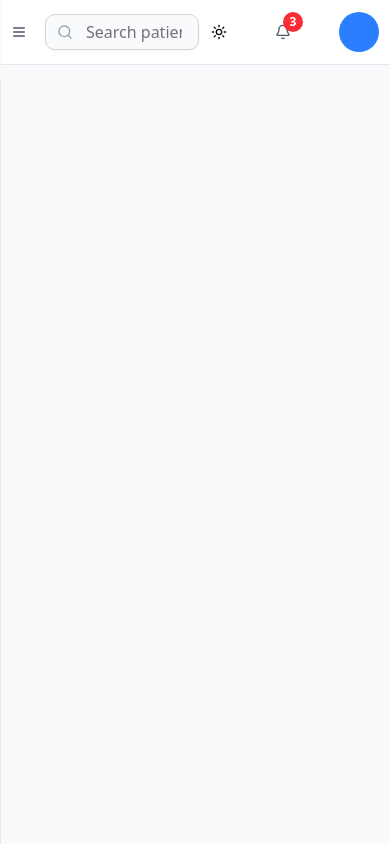
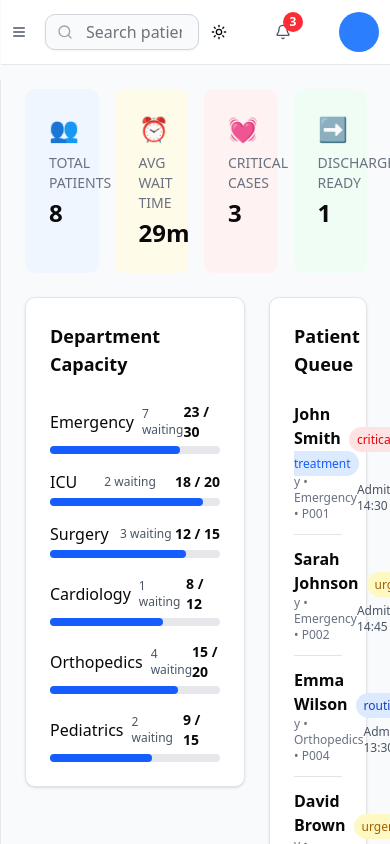
Before and after one commit to akashr206/Narada-AI, a Next.js app in the folder frontend/: page / in a window 390 px wide. Built offline with nearby package versions, Linux system fonts and the light colour scheme; no server answers.

Commit message:
new feature

```diff
--- a/frontend/app/layout.jsx
+++ b/frontend/app/layout.jsx
@@ -1,10 +1,9 @@
-
 import { Geist, Geist_Mono } from "next/font/google";
 import "./globals.css";
 import { ThemeProvider } from "next-themes";
 import { ClerkProvider } from "@clerk/nextjs";
 import Navbar from "@/components/Navbar";
-import Sidebar from "@/components/Sidebar"; // ← make sure you have this component
+import Sidebar from "@/components/Sidebar";
 
 const geistSans = Geist({
   variable: "--font-geist-sans",
@@ -22,11 +21,6 @@ export const metadata = {
 };
 
 export default function RootLayout({ children }) {
-
-  const toggleSidebar = () => {
-    setIsSidebarVisible((prev) => !prev);
-  };
-
   return (
     <ClerkProvider publishableKey={process.env.NEXT_PUBLIC_CLERK_PUBLISHABLE_KEY}>
       <html lang="en">
@@ -36,14 +30,16 @@ export default function RootLayout({ children }) {
           <ThemeProvider attribute="class" defaultTheme="system" enableSystem>
             <div className="flex h-screen overflow-hidden">
               {/* Sidebar */}
-                <aside className="w-64 border-r mt-20 border-gray-200 dark:border-gray-800 bg-white dark:bg-gray-900">
-                  <Sidebar />
-                </aside>
+              <aside className="w-64 border-r mt-20 border-gray-200 dark:border-gray-800 bg-white dark:bg-gray-900">
+                <Sidebar />
+              </aside>
 
               {/* Main Content Area */}
-              <div className="flex flex-col relative flex-1">
+              <div className="flex flex-col flex-1 relative">
                 <Navbar/>
-                <main className="flex-1 overflow-y-auto p-6">{children}</main>
+                <main className="flex-1 overflow-y-auto p-6">
+                  <DashboardSection />
+                </main>
               </div>
             </div>
           </ThemeProvider>
@@ -52,3 +48,133 @@ export default function RootLayout({ children }) {
     </ClerkProvider>
   );
 }
+
+// --- Dashboard Section with all blocks ---
+function DashboardSection() {
+  return (
+    <div>
+      {/* Top Metrics Row */}
+      <div className="grid grid-cols-4 gap-4 mb-6">
+        <MetricBox title="Total Patients" value="8" icon="👥" bg="bg-blue-50" />
+        <MetricBox title="Avg Wait Time" value="29m" icon="⏰" bg="bg-yellow-50" />
+        <MetricBox title="Critical Cases" value="3" icon="💓" bg="bg-red-50" />
+        <MetricBox title="Discharge Ready" value="1" icon="➡️" bg="bg-green-50" />
+      </div>
+      {/* Capacity + Queue Row */}
+      <div className="grid grid-cols-3 gap-6 mb-8">
+        <div className="col-span-2">
+          <DepartmentCapacity />
+        </div>
+        <div>
+          <PatientQueue />
+        </div>
+      </div>
+      {/* All Patients Table */}
+      <AllPatients />
+    </div>
+  );
+}
+
+// --- Metric Box ---
+function MetricBox({title, value, icon, bg}) {
+  return (
+    <div className={`rounded-lg ${bg} p-6 flex flex-col items-start`}>
+      <div className="mb-2 text-2xl">{icon}</div>
+      <div className="uppercase text-sm text-gray-500 mb-1">{title}</div>
+      <div className="text-2xl font-bold">{value}</div>
+    </div>
+  );
+}
+
+// --- Department Capacity ---
+function DepartmentCapacity() {
+  const departments = [
+    { name: "Emergency", waiting: 7, current: 23, total: 30 },
+    { name: "ICU", waiting: 2, current: 18, total: 20 },
+    { name: "Surgery", waiting: 3, current: 12, total: 15 },
+    { name: "Cardiology", waiting: 1, current: 8, total: 12 },
+    { name: "Orthopedics", waiting: 4, current: 15, total: 20 },
+    { name: "Pediatrics", waiting: 2, current: 9, total: 15 }
+  ];
+  return (
+    <div className="bg-white rounded-lg p-6 shadow-sm border mb-4">
+      <h3 className="font-semibold text-lg mb-6">Department Capacity</h3>
+      <div className="space-y-4">
+        {departments.map((d) => (
+          <div key={d.name}>
+            <div className="flex justify-between items-center mb-1">
+              <span>{d.name}</span>
+              <span className="text-xs text-gray-600 ml-2">{d.waiting} waiting</span>
+              <span className="font-semibold text-sm">{d.current} / {d.total}</span>
+            </div>
+            <div className="w-full h-2 bg-gray-200 rounded">
+              <div
+                className="h-2 bg-blue-600 rounded"
+                style={{ width: `${(d.current / d.total) * 100}%` }}
+              />
+            </div>
+          </div>
+        ))}
+      </div>
+    </div>
+  );
+}
+
+// --- Patient Queue ---
+function PatientQueue() {
+  const queue = [
+    {
+      name: "John Smith", status: ["critical", "in-treatment"], department: "Emergency", id: "P001", admitted: "14:30", doctor: "Dr. Williams", wait: ""
+    },
+    {
+      name: "Sarah Johnson", status: ["urgent", "waiting"], department: "Emergency", id: "P002", admitted: "14:45", doctor: "", wait: "28min"
+    },
+    {
+      name: "Emma Wilson", status: ["routine", "waiting"], department: "Orthopedics", id: "P004", admitted: "13:30", doctor: "", wait: "42min"
+    },
+    {
+      name: "David Brown", status: ["urgent", "waiting"], department: "Emergency", id: "P007", admitted: "14:55", doctor: "", wait: "18min"
+    }
+  ];
+  const statusColors = {
+    critical: "bg-red-100 text-red-600",
+    "in-treatment": "bg-blue-100 text-blue-600",
+    urgent: "bg-yellow-100 text-yellow-700",
+    waiting: "bg-yellow-50 text-yellow-800",
+    routine: "bg-blue-100 text-blue-800"
+  };
+  return (
+    <div className="bg-white rounded-lg p-6 shadow-sm border">
+      <h3 className="font-semibold text-lg mb-6">Patient Queue</h3>
+      <div className="space-y-4">
+        {queue.map((p) => (
+          <div key={p.id} className="flex flex-col border-b pb-3 mb-3 last:border-b-0 last:pb-0 last:mb-0">
+            <div className="flex justify-between items-center w-full">
+              <div>
+                <span className="font-semibold">{p.name}</span>
+                {p.status.map((s) => (
+                  <span key={s} className={`ml-2 px-2 py-1 rounded-full text-xs font-medium ${statusColors[s] || "bg-gray-100 text-gray-700"}`}>{s}</span>
+                ))}
+              </div>
+              {p.doctor && <span className="text-xs text-blue-800">{p.doctor}</span>}
+            </div>
+            <div className="flex justify-between items-center">
+              <span className="text-xs text-gray-500">{p.age}y • {p.department} • {p.id}</span>
+              <span className="text-xs text-gray-600">{p.admitted && `Admitted: ${p.admitted}`}</span>
+              {p.wait && (
+                <span className="ml-2 px-3 py-1 rounded-full bg-yellow-50 text-yellow-700 text-xs font-semibold">
+                  Wait: {p.wait}
+                </span>
+              )}
+            </div>
+          </div>
+        ))}
+      </div>
+    </div>
+  );
+}
+
+
+function AllPatients() {
+
+}
--- /dev/null
+++ b/frontend/app/patient-flow/page.jsx
@@ -0,0 +1,101 @@
+"use client";
+
+import { Card, CardContent } from "@/components/ui/card";
+import { Button } from "@/components/ui/button";
+import { Clock, Activity, Users, ArrowRight } from "lucide-react";
+
+export default function PatientFlow() {
+  return (
+    <div className="p-4 sm:p-6 space-y-6">
+      {/* Header Section */}
+      <div className="flex flex-col sm:flex-row sm:items-center justify-between gap-4">
+        <div>
+          <h1 className="text-2xl font-bold text-gray-900 dark:text-white">
+            Patient Flow
+          </h1>
+          <p className="text-sm text-gray-600 dark:text-gray-400">
+            Real-time patient tracking and department capacity
+          </p>
+        </div>
+        <div className="flex flex-wrap gap-3">
+          <Button className="bg-blue-600 text-white hover:bg-blue-700">
+            + New Admission
+          </Button>
+          <Button variant="outline">Process Discharge</Button>
+        </div>
+      </div>
+
+      {/* Stats Cards */}
+      <div className="grid grid-cols-1 sm:grid-cols-2 lg:grid-cols-4 gap-4">
+        <Card>
+          <CardContent className="p-4 overflow-hidden">
+            <p className="truncate text-sm text-gray-500">Total Patients</p>
+            <div className="flex items-center justify-between mt-2">
+              <span className="text-2xl font-semibold">8</span>
+              <Users className="text-blue-600 w-6 h-6" />
+            </div>
+          </CardContent>
+        </Card>
+        <Card>
+          <CardContent className="p-4 overflow-hidden">
+            <p className="truncate text-sm text-gray-500">Avg Wait Time</p>
+            <div className="flex items-center justify-between mt-2">
+              <span className="text-2xl font-semibold">29m</span>
+              <Clock className="text-yellow-500 w-6 h-6" />
+            </div>
+          </CardContent>
+        </Card>
+        <Card>
+          <CardContent className="p-4 overflow-hidden">
+            <p className="truncate text-sm text-gray-500">Critical Cases</p>
+            <div className="flex items-center justify-between mt-2">
+              <span className="text-2xl font-semibold text-red-500">3</span>
+              <Activity className="text-red-500 w-6 h-6" />
+            </div>
+          </CardContent>
+        </Card>
+        <Card>
+          <CardContent className="p-4 overflow-hidden">
+            <p className="truncate text-sm text-gray-500">Discharge Ready</p>
+            <div className="flex items-center justify-between mt-2">
+              <span className="text-2xl font-semibold text-green-500">1</span>
+              <ArrowRight className="text-green-500 w-6 h-6" />
+            </div>
+          </CardContent>
+        </Card>
+      </div>
+
+      {/* Department Capacity */}
+      <Card>
+        <CardContent className="p-4 sm:p-6 overflow-x-auto">
+          <h2 className="text-lg font-semibold mb-4">Department Capacity</h2>
+          <div className="space-y-4">
+            {[
+              { name: "Emergency", used: 23, total: 30, waiting: 7 },
+              { name: "ICU", used: 18, total: 20, waiting: 2 },
+              { name: "Surgery", used: 12, total: 15, waiting: 3 },
+              { name: "Cardiology", used: 8, total: 12, waiting: 1 },
+              { name: "Orthopedics", used: 15, total: 20, waiting: 4 },
+              { name: "Pediatrics", used: 9, total: 15, waiting: 2 },
+            ].map((dept) => (
+              <div key={dept.name}>
+                <div className="flex justify-between text-sm mb-1">
+                  <span>{dept.name}</span>
+                  <span className="text-gray-500">
+                    {dept.used}/{dept.total} ({dept.waiting} waiting)
+                  </span>
+                </div>
+                <div className="w-full h-2 bg-gray-200 rounded-full overflow-hidden">
+                  <div
+                    className="h-full bg-blue-600 rounded-full"
+                    style={{ width: `${(dept.used / dept.total) * 100}%` }}
+                  />
+                </div>
+              </div>
+            ))}
+          </div>
+        </CardContent>
+      </Card>
+    </div>
+  );
+}
```
Also changed, not shown: frontend/components/Sidebar.jsx (+20 -57 lines), frontend/app/PatientFlow/page.jsx (deleted), 1 other file (tests, documents, lock files or other folders).
